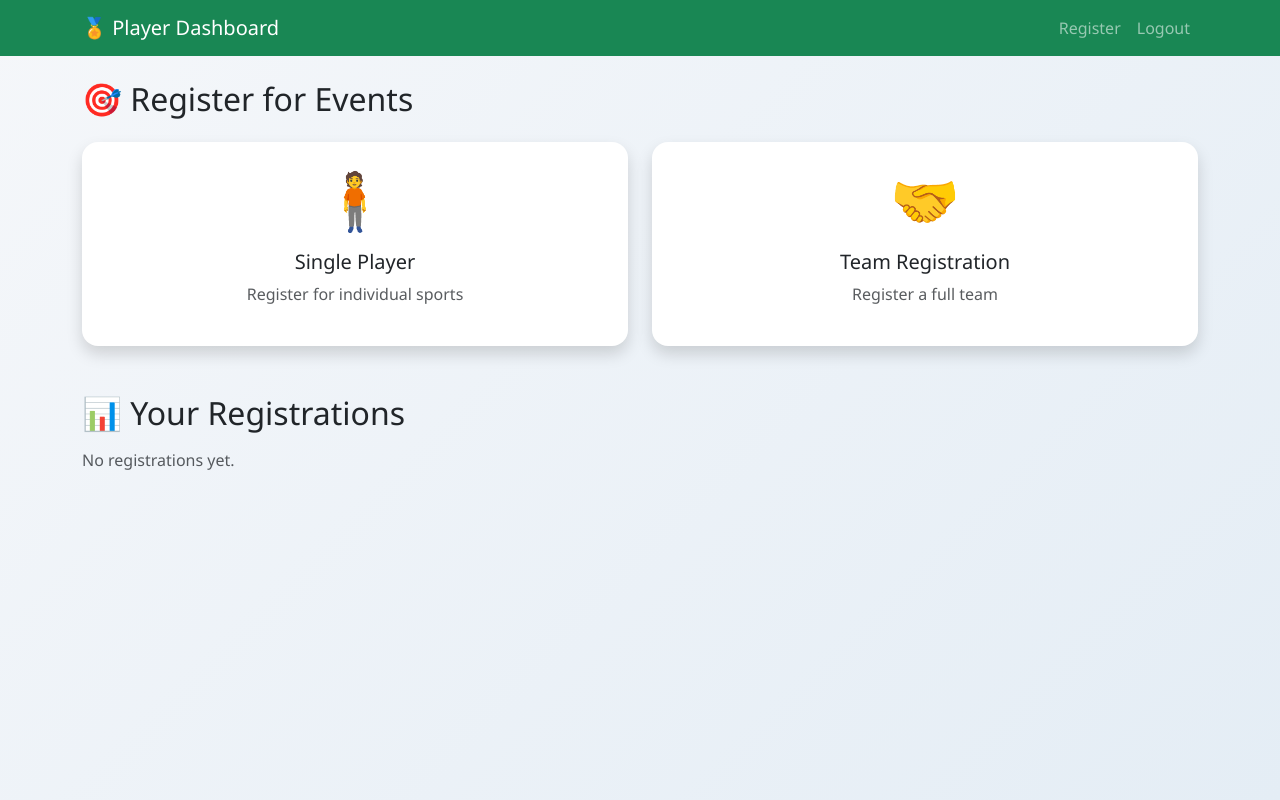
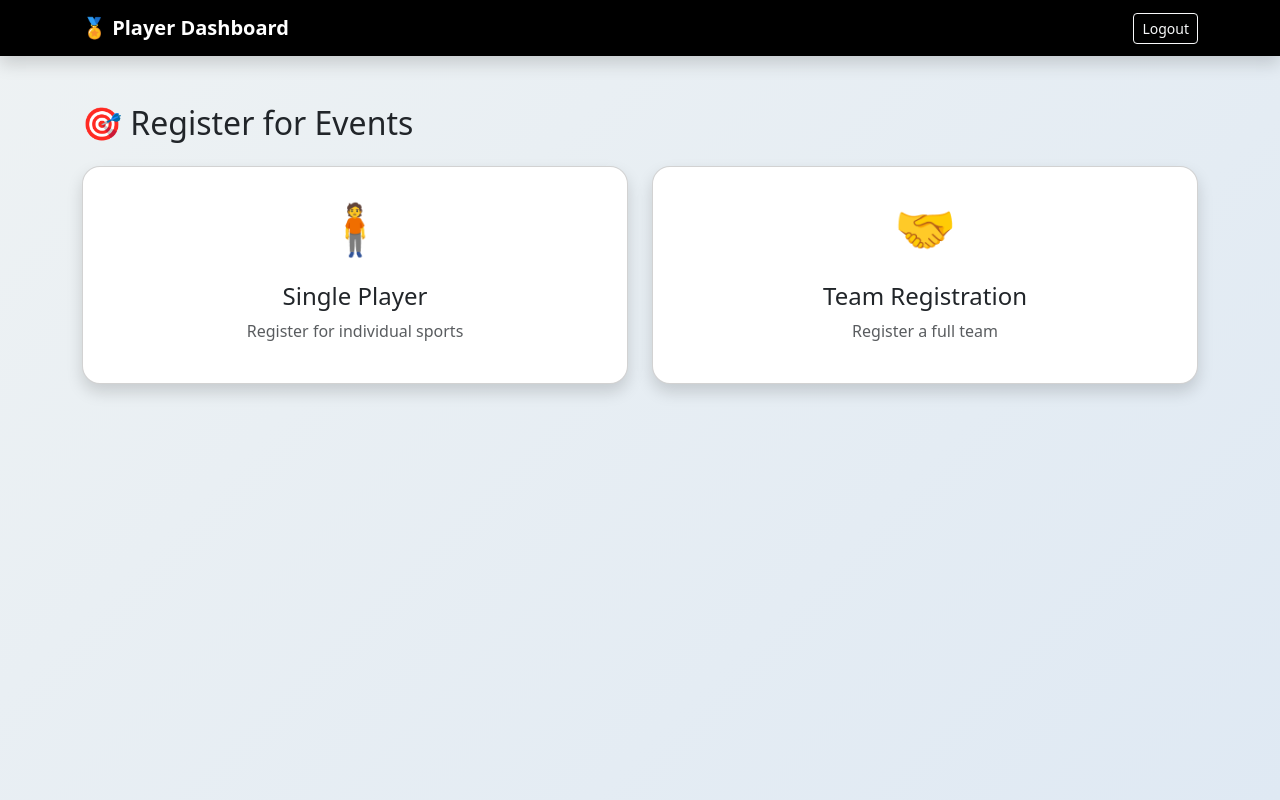
Before and after one commit to skzaid09/sports-portal-supabase, a Flask app: page /player/register in a window 1280 px wide. Run offline with Flask 3, Linux system fonts and the light colour scheme.

Commit message:
player dashboard fix

```diff
--- a/backend/templates/player/register.html
+++ b/backend/templates/player/register.html
@@ -1,3 +1,4 @@
+
 <!DOCTYPE html>
 <html lang="en">
 <head>
@@ -6,85 +7,106 @@
 <title>Player Dashboard</title>
 
 <link href="https://cdn.jsdelivr.net/npm/bootstrap@5.3.2/dist/css/bootstrap.min.css" rel="stylesheet">
-  <link rel="stylesheet" href="{{ url_for('static', filename='css/style.css') }}">
+
+<style>
+
+body{
+background: linear-gradient(135deg,#eef2f3,#dfe9f3);
+min-height:100vh;
+}
+
+.navbar{
+background:#000;
+}
+
+.reg-card{
+border-radius:18px;
+transition:0.3s;
+cursor:pointer;
+}
+
+.reg-card:hover{
+transform:translateY(-6px);
+box-shadow:0 10px 25px rgba(0,0,0,0.2);
+}
+
+.icon{
+font-size:50px;
+}
+
+</style>
+
 </head>
 
-<body class="bg-light">
+<body>
 
 <!-- NAVBAR -->
-  <nav class="navbar navbar-expand-lg navbar-dark bg-success">
+
+<nav class="navbar navbar-dark shadow">
 <div class="container">
-      <a class="navbar-brand" href="#">🏅 Player Dashboard</a>
-      <button class="navbar-toggler" type="button" data-bs-toggle="collapse" data-bs-target="#nav">
-        <span class="navbar-toggler-icon"></span>
-      </button>
 
-      <div class="collapse navbar-collapse" id="nav">
-        <ul class="navbar-nav ms-auto">
-          <li class="nav-item">
-            <a class="nav-link" href="/player/register">Register</a>
-          </li>
-          <li class="nav-item">
-            <a class="nav-link" href="/player/logout">Logout</a>
-          </li>
-        </ul>
-      </div>
+<span class="navbar-brand fw-bold">
+🏅 Player Dashboard
+</span>
+
+<a href="/" class="btn btn-outline-light btn-sm">
+Logout
+</a>
+
 </div>
 </nav>
 
-  <!-- MAIN -->
-  <div class="container mt-4">
+
+<div class="container mt-5">
 
 <h2 class="mb-4">🎯 Register for Events</h2>
 
 <div class="row g-4">
-      <div class="col-md-6" onclick="window.location='/player/register/single'" style="cursor:pointer;">
-        <div class="card shadow text-center p-4">
-          <div class="display-4 mb-3">🧍</div>
-          <h5>Single Player</h5>
-          <p class="text-muted">Register for individual sports</p>
-        </div>
+
+<!-- SINGLE PLAYER -->
+
+<div class="col-md-6">
+
+<div class="card reg-card text-center p-4 shadow"
+onclick="window.location='/player/register/single'">
+
+<div class="icon mb-3">🧍</div>
+
+<h4>Single Player</h4>
+
+<p class="text-muted">
+Register for individual sports
+</p>
+
 </div>
 
-      <div class="col-md-6" onclick="window.location='/player/register/team'" style="cursor:pointer;">
-        <div class="card shadow text-center p-4">
-          <div class="display-4 mb-3">🤝</div>
-          <h5>Team Registration</h5>
-          <p class="text-muted">Register a full team</p>
-        </div>
-      </div>
 </div>
 
-    <!-- REGISTRATION LIST -->
-    <h2 class="mt-5">📊 Your Registrations</h2>
 
-    {% if players %}
-    <table class="table table-striped mt-3">
-      <thead>
-        <tr>
-          <th>Name</th>
-          <th>Sport</th>
-          <th>Type</th>
-          <th>Status</th>
-        </tr>
-      </thead>
-      <tbody>
-        {% for player in players %}
-        <tr>
-          <td>{{ player.name }}</td>
-          <td>{{ player.sport }}</td>
-          <td>{{ player.type }}</td>
-          <td>{{ player.status }}</td>
-        </tr>
-        {% endfor %}
-      </tbody>
-    </table>
-    {% else %}
-      <p class="text-muted mt-3">No registrations yet.</p>
-    {% endif %}
+<!-- TEAM -->
+
+<div class="col-md-6">
+
+<div class="card reg-card text-center p-4 shadow"
+onclick="window.location='/player/register/team'">
+
+<div class="icon mb-3">🤝</div>
+
+<h4>Team Registration</h4>
+
+<p class="text-muted">
+Register a full team
+</p>
+
+</div>
+
+</div>
+
+</div>
 
 </div>
 
 <script src="https://cdn.jsdelivr.net/npm/bootstrap@5.3.2/dist/js/bootstrap.bundle.min.js"></script>
+
 </body>
 </html>
```
Also changed, not shown: backend/templates/player/dashboard.html (+0 -112 lines). Lines whose indentation alone changed are shown as unchanged.
